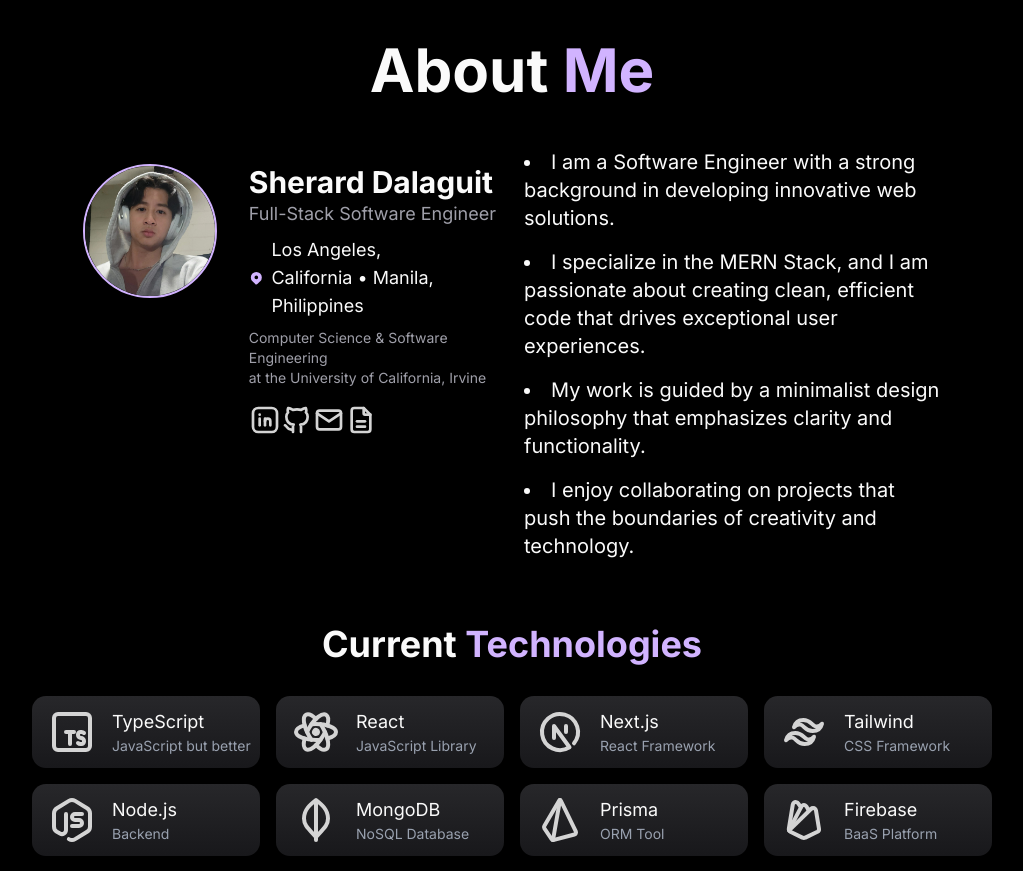
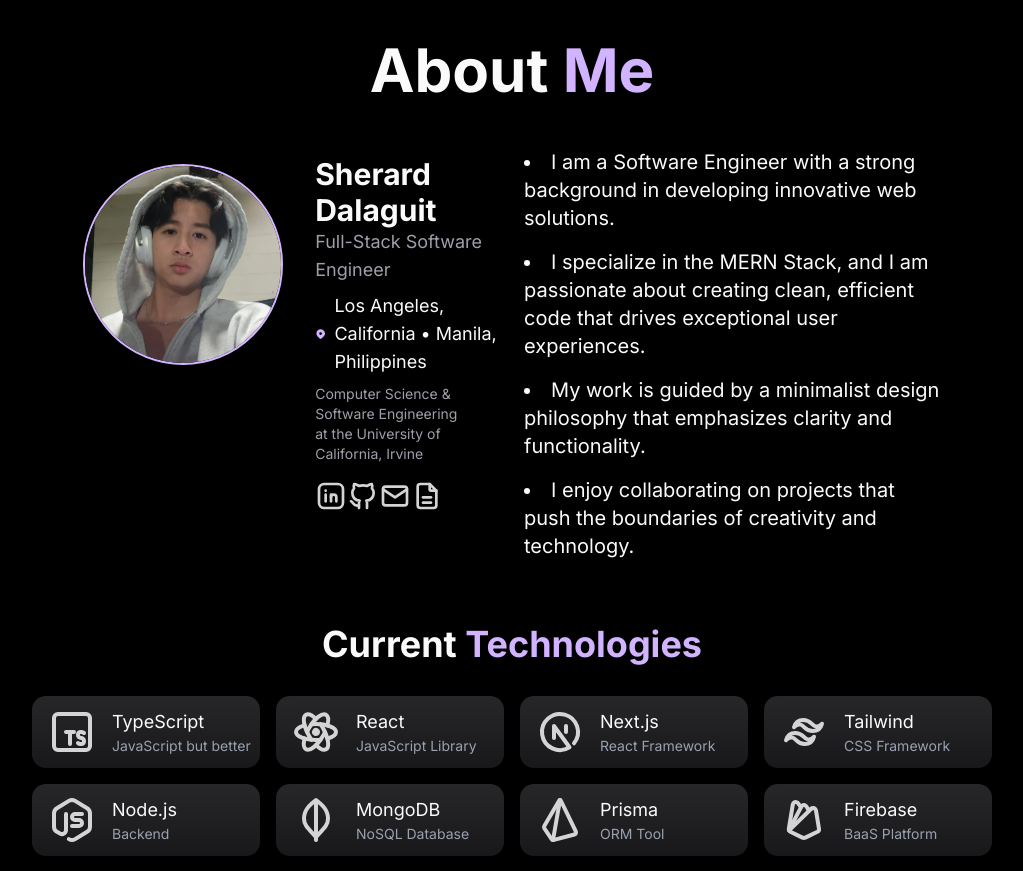
Before and after one commit to sherard-dalaguit/stephen_portfolio, a Next.js app: page / in a window 1280 px wide. Shown: the part 840-1711 px from the top of the page, without its empty margins (128-1151 px from the left). Built offline with nearby package versions, Linux system fonts and the light colour scheme.

Commit message:
updated contact email

```diff
--- a/components/AboutMe.tsx
+++ b/components/AboutMe.tsx
@@ -4,6 +4,7 @@ import Image from "next/image";
 import Link from "next/link";
 import {IconBrandGithub, IconBrandLinkedin, IconFileDescription, IconMail, IconMapPinFilled} from "@tabler/icons-react";
 import React from "react";
+import Statistics from "@/components/Statistics";
 
 const AboutMe = () => {
 	return (
@@ -12,8 +13,8 @@ const AboutMe = () => {
 				About <span className="text-[#d1b3ff]">Me</span>
 			</h1>
 			<div className="grid grid-cols-1 lg:grid-cols-2 items-start gap-y-8 lg:gap-x-6 mx-auto max-w-[80vw] xl:max-w-[67vw] mt-4">
-				<div className="flex flex-row h-full my-4">
-					<div className="w-[200px h-[200px] flex-shtrink-0 relative">
+				<div className="flex flex-col md:flex-row items-center lg:items-start h-full my-4">
+					<div className="w-[200px] h-[200px] flex-shrink-0 relative mb-6">
 						<Image
 							src="/sherard.jpg"
 							alt="selfie"
@@ -23,7 +24,7 @@ const AboutMe = () => {
 						/>
 					</div>
 
-					<div className="flex flex-col md:pl-8 mt-4">
+					<div className="flex flex-col md:pl-8 mt-2">
 						<h1 className="text-xl md:text-2xl lg:text-3xl font-bold mt-4">
 							Sherard Dalaguit
 						</h1>
@@ -59,7 +60,7 @@ const AboutMe = () => {
 								<IconBrandGithub className="h-8 w-8 text-neutral-500 dark:text-neutral-300" />
 							</Link>
 							<Link
-								href="mailto:sherard.softwaredev@gmail.com"
+								href="mailto:sherarddalaguit.dev@gmail.com"
 							>
 								<IconMail className="h-8 w-8 text-neutral-500 dark:text-neutral-300" />
 							</Link>
@@ -94,6 +95,7 @@ const AboutMe = () => {
 					</li>
 				</ul>
 			</div>
+			{/*<Statistics />*/}
 			<Skills/>
 			<Tools/>
 		</div>
--- a/components/Footer.tsx
+++ b/components/Footer.tsx
@@ -24,7 +24,7 @@ const Footer = () => {
 				</h1>
 				<p className="text-white-200 md:mt-10 my-5 lg:text-lg text-center">Feel free to reach out! I&apos;m eager to network and
 					explore opportunities to grow together.</p>
-				<a href="mailto:sherard.softwaredev@gmail.com">
+				<a href="mailto:sherarddalaguit.dev@gmail.com">
 					<MagicButton title="Let's get in touch" icon={<IconLocationFilled width={15}/>} position="right"/>
 				</a>
 			</div>
```
